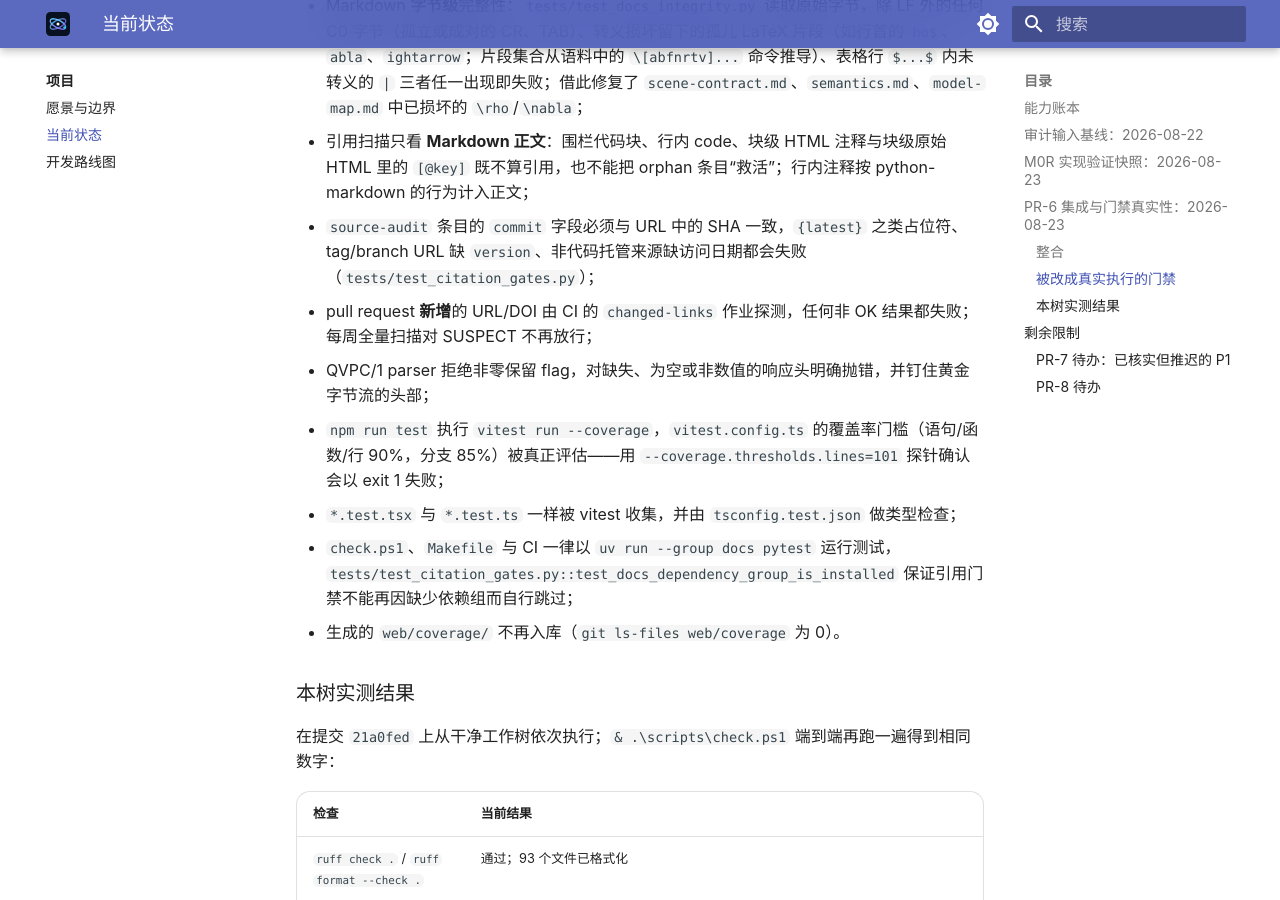
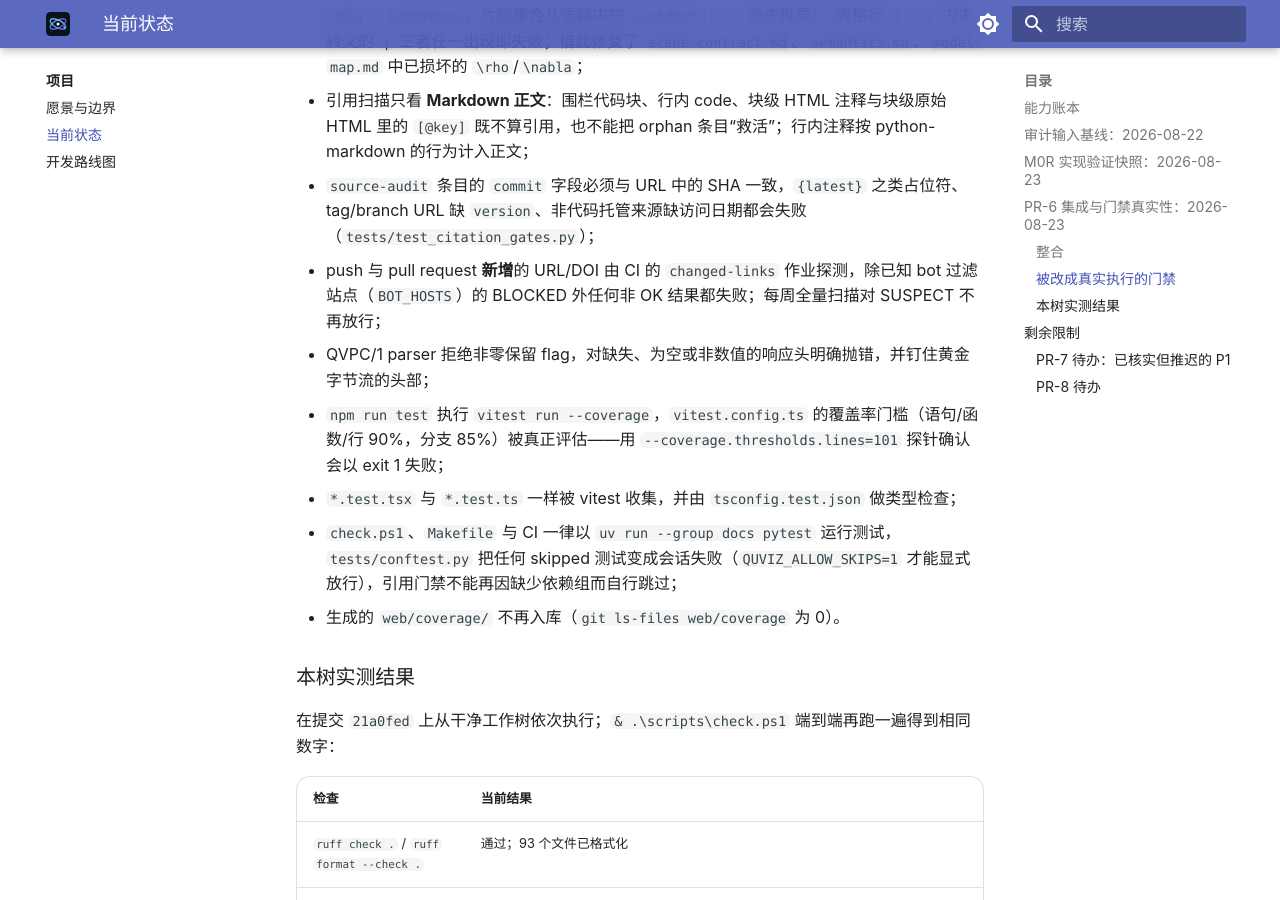
Before and after one commit to longwarriors/Atmoic-quantum-visualization, an MkDocs documentation site: the page built from docs/project/status.md, in a window 1280 px wide and 900 px high, scrolled down 3084 px. Built offline with MkDocs 1.6.1 and Material for MkDocs 9.7.7, drawn with Linux system fonts in a browser that asks for light colours; some of the changed text lies outside the part shown.

Commit message:
docs: reconcile gate wording with the merged lanes
- the changed-links probe runs on push as well as pull_request (ci.yml)
- strict link mode tolerates BLOCKED on BOT_HOSTS, not 'any non-OK fails'
- only block-level HTML comments are stripped by the citation scanner; an
  inline comment is validated by the build and counted
- test_docs_dependency_group_is_installed was removed in favour of
  tests/conftest.py failing the session on any skipped test

```diff
--- a/docs/project/status.md
+++ b/docs/project/status.md
@@ -18,7 +18,7 @@
 | 1D 网格契约 | 坐标、间距和边界测试通过 | 还没有 TISE/TDSE 求解器 |
 | HTTP API 与 QVPC/1 | API、二进制与 OpenAPI schema 测试通过 | 点云 binary 与 metadata 使用同参数 sidecar 请求 |
 | React/Three.js 场景 | 生产构建通过；QVPC/1 parser 与相位色轮的 vitest 单测（24 项）带强制覆盖率门槛；2pz、3dz² 浏览器视觉复核通过 | 视觉回归仍是人工检查（PR-8）；主 bundle 1,203 kB（gzip 329 kB）尚待拆分 |
-| 引用与 MkDocs | 引用键、orphan 条目、`source-audit` 条目的 commit/SHA/URL 一致性、生成索引、Markdown 字节级完整性与 strict build 受门禁保护；pull request 新增链接由 CI 探测 | 已存在外链的腐烂只由每周扫描发现；引用内容漂移没有任何检查 |
+| 引用与 MkDocs | 引用键、orphan 条目、`source-audit` 条目的 commit/SHA/URL 一致性、生成索引、Markdown 字节级完整性与 strict build 受门禁保护；push 与 pull request 新增链接由 CI 探测 | 已存在外链的腐烂只由每周扫描发现；引用内容漂移没有任何检查 |
 
 ## 审计输入基线：2026-08-22
 
@@ -63,11 +63,11 @@
 - Markdown **字节级**完整性：`tests/test_docs_integrity.py` 读取原始字节，除 LF 外的任何 C0 字节（孤立或成对的 CR、TAB）、转义损坏留下的孤儿 LaTeX 片段（如行首的 `ho$`、`abla`、`ightarrow`；片段集合从语料中的 `\[abfnrtv]...` 命令推导）、表格行 `$...$` 内未转义的 `|` 三者任一出现即失败；借此修复了 `scene-contract.md`、`semantics.md`、`model-map.md` 中已损坏的 `\rho`/`\nabla`；
 - 引用扫描只看 **Markdown 正文**：围栏代码块、行内 code、块级 HTML 注释与块级原始 HTML 里的 `[@key]` 既不算引用，也不能把 orphan 条目“救活”；行内注释按 python-markdown 的行为计入正文；
 - `source-audit` 条目的 `commit` 字段必须与 URL 中的 SHA 一致，`{latest}` 之类占位符、tag/branch URL 缺 `version`、非代码托管来源缺访问日期都会失败（`tests/test_citation_gates.py`）；
-- pull request **新增**的 URL/DOI 由 CI 的 `changed-links` 作业探测，任何非 OK 结果都失败；每周全量扫描对 SUSPECT 不再放行；
+- push 与 pull request **新增**的 URL/DOI 由 CI 的 `changed-links` 作业探测，除已知 bot 过滤站点（`BOT_HOSTS`）的 BLOCKED 外任何非 OK 结果都失败；每周全量扫描对 SUSPECT 不再放行；
 - QVPC/1 parser 拒绝非零保留 flag，对缺失、为空或非数值的响应头明确抛错，并钉住黄金字节流的头部；
 - `npm run test` 执行 `vitest run --coverage`，`vitest.config.ts` 的覆盖率门槛（语句/函数/行 90%，分支 85%）被真正评估——用 `--coverage.thresholds.lines=101` 探针确认会以 exit 1 失败；
 - `*.test.tsx` 与 `*.test.ts` 一样被 vitest 收集，并由 `tsconfig.test.json` 做类型检查；
-- `check.ps1`、`Makefile` 与 CI 一律以 `uv run --group docs pytest` 运行测试，`tests/test_citation_gates.py::test_docs_dependency_group_is_installed` 保证引用门禁不能再因缺少依赖组而自行跳过；
+- `check.ps1`、`Makefile` 与 CI 一律以 `uv run --group docs pytest` 运行测试，`tests/conftest.py` 把任何 skipped 测试变成会话失败（`QUVIZ_ALLOW_SKIPS=1` 才能显式放行），引用门禁不能再因缺少依赖组而自行跳过；
 - 生成的 `web/coverage/` 不再入库（`git ls-files web/coverage` 为 0）。
 
 ### 本树实测结果
```
Also changed, not shown: docs/how-to/cite-sources.md (+2 -2 lines), docs/reference/quality-gates.md (+2 -2 lines), docs/references/source-policy.md (+1 -1 lines).
